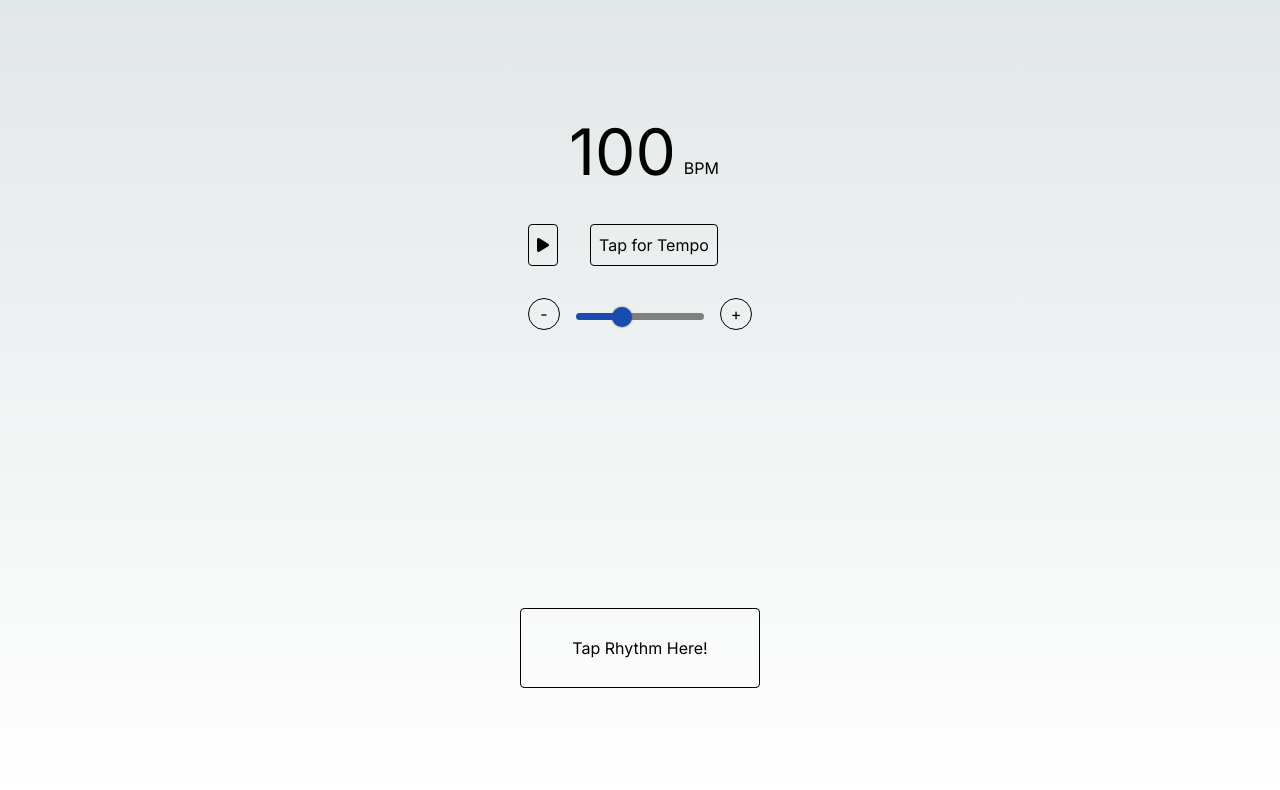
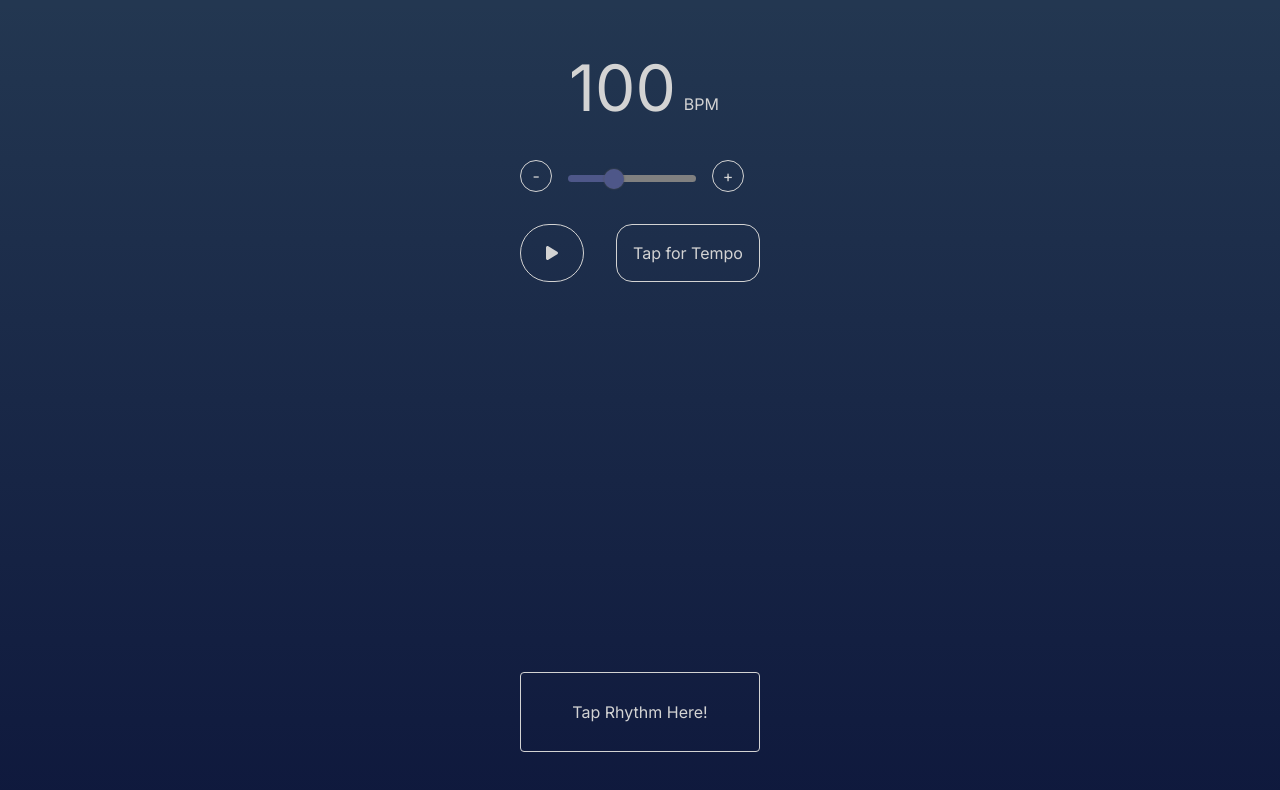
Before and after one commit to anthem123/rhythm-finder, a Next.js app: page /rhythm-finder/ in a window 1280 px wide. Shown: the top 790 px of the page. Built offline with nearby package versions, Linux system fonts and the light colour scheme.

Commit message:
Add colors, remove dark mode, for now

```diff
--- a/src/app/metronome-view.jsx
+++ b/src/app/metronome-view.jsx
@@ -30,6 +30,12 @@ export default function Metronome({
       }
     }
 
+    if (metronomeOn) {
+      metronomeUtil.play(tempo);
+    } else {
+      metronomeUtil.stop();
+    }
+
     let msTempo;
     if (tempo) {
       msTempo = 60000/tempo;
@@ -37,11 +43,12 @@ export default function Metronome({
       msTempo = 0;
     }
 
-    if (metronomeOn) {
-      metronomeUtil.play(tempo);
-    } else {
-      metronomeUtil.stop();
-    }
+    const animationStyle = metronomeOn ? {
+      '-webkit-animation': `pulse ${msTempo}ms infinite`,
+      '-moz-animation': `pulse ${msTempo}ms infinite`,
+      '-o-animation': `pulse ${msTempo}ms infinite`,
+      '-animation': `pulse ${msTempo}ms infinite`,
+    } : {};
 
     return (
       <div>
@@ -49,16 +56,16 @@ export default function Metronome({
           <p className='tempo-text'>{tempo}</p>
           <p className='tempo-bpm'>BPM</p>
         </div>
-        <div>
-          <button className='clickable-button' onClick={toggleMetronome}>{metronomeText}</button>
-          <button className='clickable-button'>Tap for Tempo</button>
-        </div>
         <TempoSlider
           tempo={tempo}
           setTempo={setTempo}
           metronomeOn={metronomeOn}
           toggleMetronome={toggleMetronome}
         />
+        <div>
+          <button className='play-pause-button' style={animationStyle} onClick={toggleMetronome}>{metronomeText}</button>
+          <button className='tap-bpm-button'>Tap for Tempo</button>
+        </div>
       </div>
     )
   }
--- a/src/app/page.tsx
+++ b/src/app/page.tsx
@@ -56,7 +56,7 @@ export default function Home() {
   }
 
   return (
-    <main className="flex min-h-screen flex-col items-center justify-between p-24">
+    <main className="flex min-h-screen flex-col items-center justify-between p-8">
       <Metronome
         tempo={tempo}
         setTempo={setTempo}
--- a/src/app/style/globals.css
+++ b/src/app/style/globals.css
@@ -3,40 +3,18 @@
 @tailwind utilities;
 
 :root {
-  --foreground-rgb: 0, 0, 0;
-  --background-start-rgb: 226, 231, 232;
-  --background-end-rgb: 255, 255, 255;
+  --background-start-rgb: 35, 55, 81;
+  --background-end-rgb: 15, 25, 61;
 }
 
 body {
-  color: rgb(var(--foreground-rgb));
+  color: lightgrey;
   background: linear-gradient(
       to bottom,
       transparent,
       rgb(var(--background-end-rgb))
     )
     rgb(var(--background-start-rgb));
-}
-
-@keyframes flickerAnimation {
-  0%   { opacity:1; }
-  50%  { opacity:0; }
-  100% { opacity:1; }
-}
-@-o-keyframes flickerAnimation{
-  0%   { opacity:1; }
-  50%  { opacity:0; }
-  100% { opacity:1; }
-}
-@-moz-keyframes flickerAnimation{
-  0%   { opacity:1; }
-  50%  { opacity:0; }
-  100% { opacity:1; }
-}
-@-webkit-keyframes flickerAnimation{
-  0%   { opacity:1; }
-  50%  { opacity:0; }
-  100% { opacity:1; }
 }
 
 .main-container {
@@ -48,21 +26,29 @@ body {
   height: 5rem;
 }
 
+.play-pause-button {
+  margin: 1rem;
+  border-radius: 2rem;
+  border: 1px lightgrey solid;
+  padding: 1rem;
+  width: 4rem;
+}
+
 .clickable-button {
   padding: 0.5rem;
-  border: 1px black solid;
+  border: 1px lightgrey solid;
   border-radius: 0.25rem;
   margin: 1rem;
 }
 
 .clickable-button:hover {
-  background-color: darkgray;
-  color: whitesmoke;
+  background-color: #4e5789;
+  color: lightgray;
 }
 
 .clickable-button:active {
-  background-color: whitesmoke;
-  color: black;
+  background-color: lightgray;
+  color: darkslategray;
 }
 
 .tempo-display {
@@ -80,7 +66,18 @@ body {
   top: 60px;
 }
 
-@media (prefers-color-scheme: dark) {
+.tap-bpm-button {
+  padding: 1rem;
+  border-radius: 1rem;
+  border: 1px lightgrey solid;
+  margin: 1rem;
+}
+
+.tap-bpm-button:hover {
+  background: #4e5789;
+}
+
+/*@media (prefers-color-scheme: dark) {
   :root {
     --foreground-rgb: 255, 255, 255;
     --background-start-rgb: 40, 40, 40;
@@ -98,4 +95,21 @@ body {
   .tempo-input {
     background-color: #555555;
   }
+}*/
+
+@keyframes pulse {
+	0% {
+		transform: scale(0.95);
+		box-shadow: 0 0 0 0 rgba(94, 93, 137, 0.7);
+	}
+
+	70% {
+		transform: scale(1);
+		box-shadow: 0 0 0 20px rgba(94, 93, 137, 0.1);
+	}
+
+	100% {
+		transform: scale(0.95);
+		box-shadow: 0 0 0 0 rgba(94, 93, 137, 0);
+	}
 }
--- a/src/app/style/slider.css
+++ b/src/app/style/slider.css
@@ -7,7 +7,7 @@ input[type="range"] {
   height: 7px;
   background: grey;
   border-radius: 5px;
-  background-image: linear-gradient(#194cb1, #194cb1);
+  background-image: linear-gradient(#4e5789, #4e5789);
   background-repeat: no-repeat;
 }
 
@@ -16,7 +16,7 @@ input[type="range"]::-webkit-slider-thumb {
   height: 20px;
   width: 20px;
   border-radius: 50%;
-  background: #194cb1;
+  background: #4e5789;
   cursor: pointer;
   box-shadow: 0 0 2px 0 #555;
   transition: background 0.3s ease-in-out;
@@ -41,7 +41,7 @@ input[type="range"]::-webkit-slider-thumb:active {
 }
 
 .slider-button {
-  border: 1px black solid;
+  border: 1px lightgrey solid;
   border-radius: 1rem;
   height: 2rem;
   width: 2rem;
```
